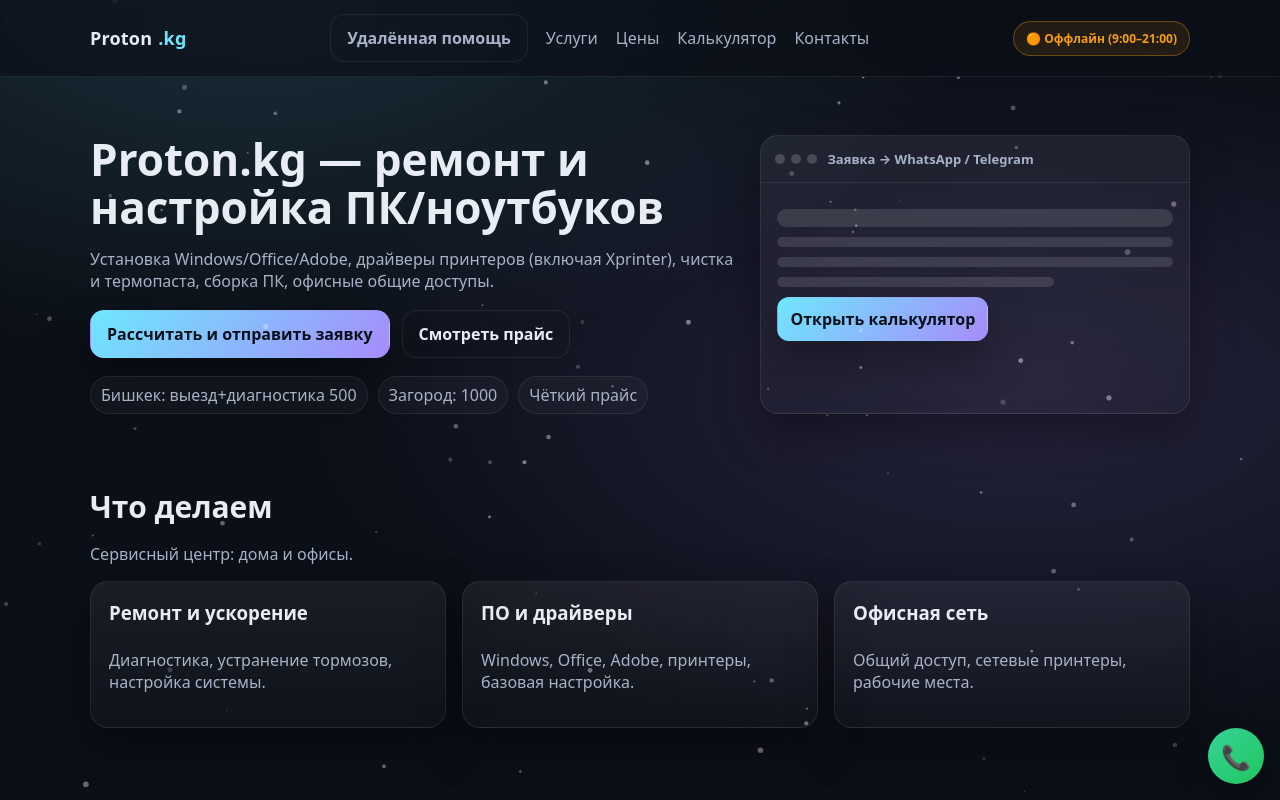
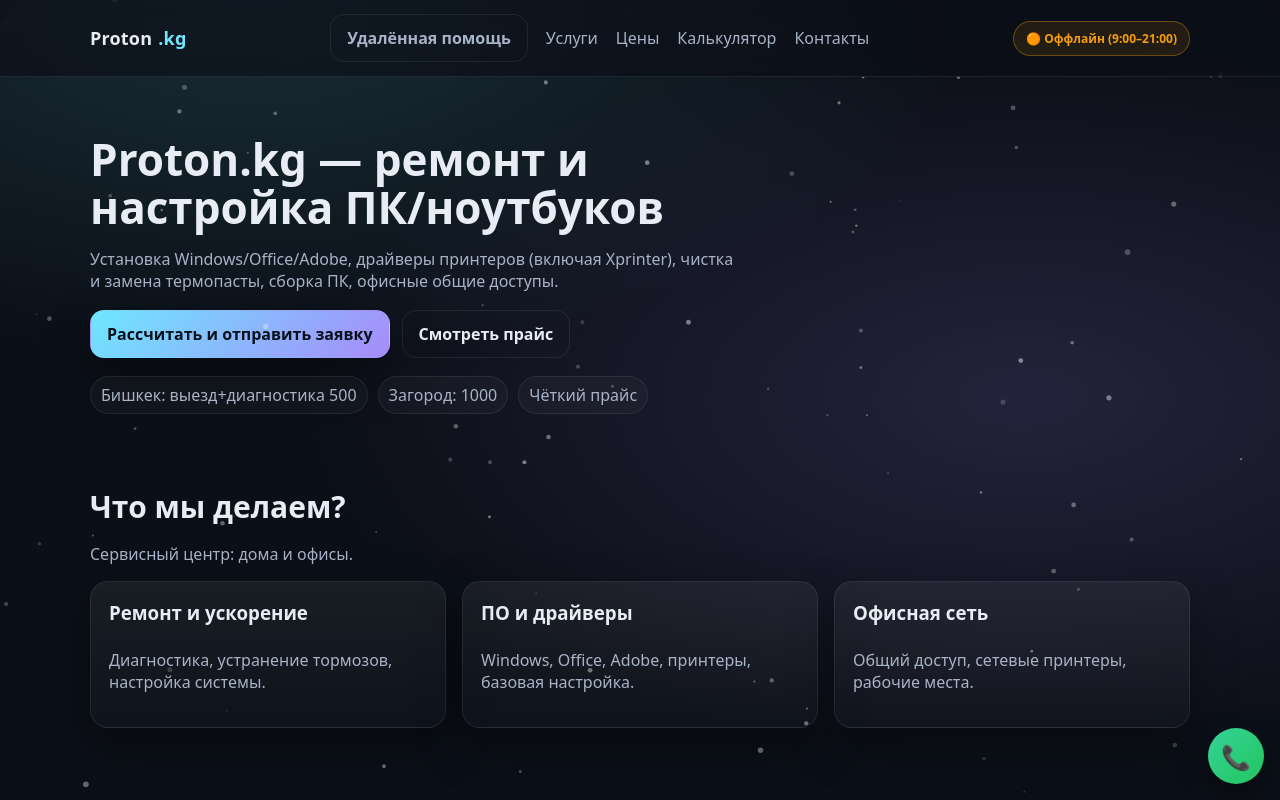
Before and after one commit to neoproger/bytebros, a plain HTML site: page index.html in a window 1280 px wide. Shown: the top 800 px of the page. Drawn offline with Linux system fonts and the light colour scheme.

Commit message:
Update index.html

```diff
--- a/index.html
+++ b/index.html
@@ -49,7 +49,7 @@
           <h1>Proton.kg — ремонт и настройка ПК/ноутбуков</h1>
           <p class="muted">
             Установка Windows/Office/Adobe, драйверы принтеров (включая Xprinter),
-            чистка и термопаста, сборка ПК, офисные общие доступы.
+            чистка и замена термопасты, сборка ПК, офисные общие доступы.
           </p>
 
           <div class="hero__actions">
@@ -64,25 +64,13 @@
           </div>
         </div>
 
-        <div class="card preview">
-          <div class="preview__head">
-            <div class="preview__dots"><span></span><span></span><span></span></div>
-            <div class="preview__title">Заявка → WhatsApp / Telegram</div>
-          </div>
-          <div class="preview__body">
-            <div class="preview__line big"></div>
-            <div class="preview__line"></div>
-            <div class="preview__line"></div>
-            <div class="preview__line w"></div>
-            <a class="btn btn--small" href="#calc">Открыть калькулятор</a>
-          </div>
-        </div>
+
       </div>
     </section>
 
     <section class="section" id="services">
       <div class="container">
-        <h2>Что делаем</h2>
+        <h2>Что мы делаем?</h2>
         <p class="muted">Сервисный центр: дома и офисы.</p>
 
         <div class="grid3">
```
